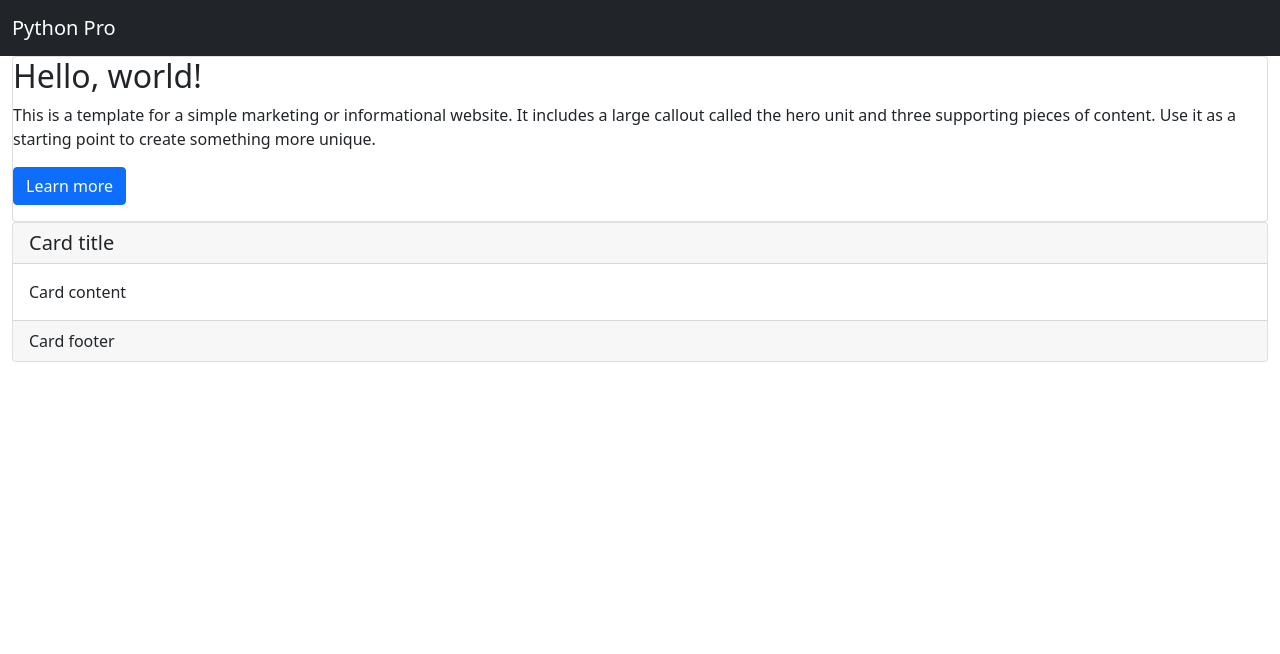
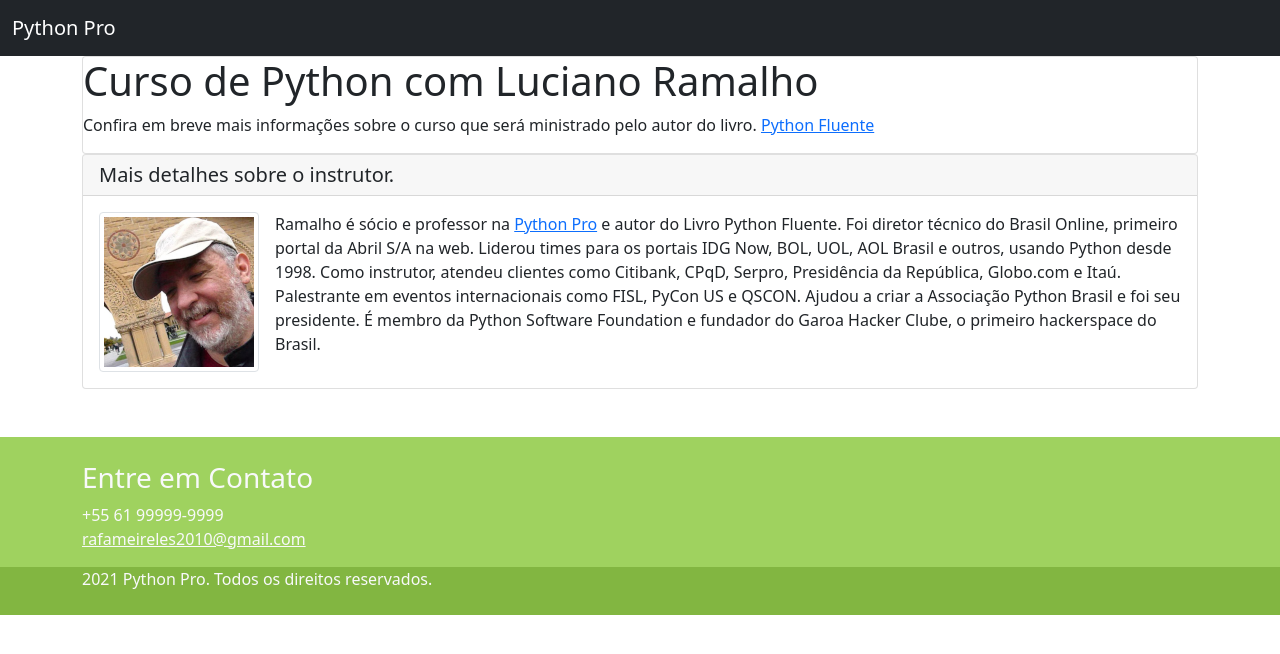
Before and after one commit to rafael-hsm/curso-django, a Django app: page / in a window 1280 px wide. Shown: the top 654 px of the page. Run offline with Django 3.2, Linux system fonts and the light colour scheme; some libraries are stand-ins or nearby versions.

Commit message:
Ended session Landing page.

```diff
--- a/pypro/base/static/css/style.css
+++ b/pypro/base/static/css/style.css
@@ -1 +1,7 @@
-# Empty CSS file for your own CSS
+.main-footer{
+    background-color: #9fd25f;
+}
+
+.rights{
+    background-color: #82b641;
+}
--- a/pypro/base/templates/base/home.html
+++ b/pypro/base/templates/base/home.html
@@ -10,7 +10,7 @@
 
     <meta name="description" content="Página do curso Python Pro">
     <meta name="autor" content="Rafael Meireles!">
-
+	<link rel="icon" type="image/png" href="{% static 'img/favicon.png' %}" />
     <link href="{% static 'css/bootstrap.min.css' %}" rel="stylesheet">
     <link href="{% static 'css/style.css' %}" rel="stylesheet">
 	<script src="{% static 'js/jquery.min.js' %}" ></script>
@@ -33,34 +33,37 @@
   </div>
 </nav>
 
-	<div class="container-fluid">
+	<div class="container">
 	<div class="row">
 		<div class="col-md-12">
 
 			<div class="jumbotron card card-block">
-				<h2>
-					Hello, world!
-				</h2>
+				<h1>
+					Curso de Python com Luciano Ramalho
+				</h1>
 				<p>
-					This is a template for a simple marketing or informational website. It includes a large callout called the hero unit and three supporting pieces of content. Use it as a starting point to create something more unique.
-				</p>
-				<p>
-					<a class="btn btn-primary btn-large" href="#">Learn more</a>
+					Confira em breve mais informações sobre o curso que será ministrado pelo autor do livro.
+					<a href="https://novatec.com.br/livros/pythonfluente/" target="blank">Python Fluente </a>
 				</p>
 			</div>
 			<div class="row">
 				<div class="col-md-12">
 					<div class="card">
 						<h5 class="card-header">
-							Card title
+							Mais detalhes sobre o instrutor.
 						</h5>
 						<div class="card-body">
 							<p class="card-text">
-								Card content
+								<img src="{% static 'img/luciano-ramalho.png' %}" alt="Foto de Luciano Ramalho"
+									 class="img-thumbnail float-start me-3" />
+								Ramalho é sócio e professor na <a href="www.python.pro.br">Python Pro</a> e autor do
+								Livro Python Fluente. Foi diretor técnico do Brasil Online, primeiro portal da Abril S/A
+								na web. Liderou times para os portais IDG Now, BOL, UOL, AOL Brasil e outros, usando Python
+								desde 1998. Como instrutor, atendeu clientes como Citibank, CPqD, Serpro, Presidência da
+								República, Globo.com e Itaú. Palestrante em eventos internacionais como FISL, PyCon US e
+								QSCON. Ajudou a criar a Associação Python Brasil e foi seu presidente. É membro da Python
+								Software Foundation e fundador do Garoa Hacker Clube, o primeiro hackerspace do Brasil.
 							</p>
-						</div>
-						<div class="card-footer">
-							Card footer
 						</div>
 					</div>
 				</div>
@@ -68,6 +71,28 @@
 		</div>
 	</div>
 </div>
-
+<footer class="main-footer mt-5 pt-4 text-light">
+	<div class="container">
+		<div class="row">
+			<div class="col">
+				<h3>Entre em Contato</h3>
+				<address>
+					+55 61 99999-9999
+					<br/>
+					<a href="mailto:rafameireles2010@gmail.com" class="text-light">rafameireles2010@gmail.com</a>
+				</address>
+			</div>
+		</div>
+	</div>
+	<div class="rights pb-4">
+		<div class="container">
+			<div class="row">
+				<div class="col">
+					{% now 'Y' %} Python Pro. Todos os direitos reservados.
+				</div>
+			</div>
+		</div>
+	</div>
+</footer>
 </body>
 </html>
--- a/pypro/base/views.py
+++ b/pypro/base/views.py
@@ -1,5 +1,6 @@
-from django.http import HttpResponse
+# from django.http import HttpResponse
 from django.shortcuts import render
+
 
 # Create your views here.
 
```
Also changed, not shown: pypro/base/static/img/favicon.png (added), pypro/base/static/img/luciano-ramalho.png (added).
